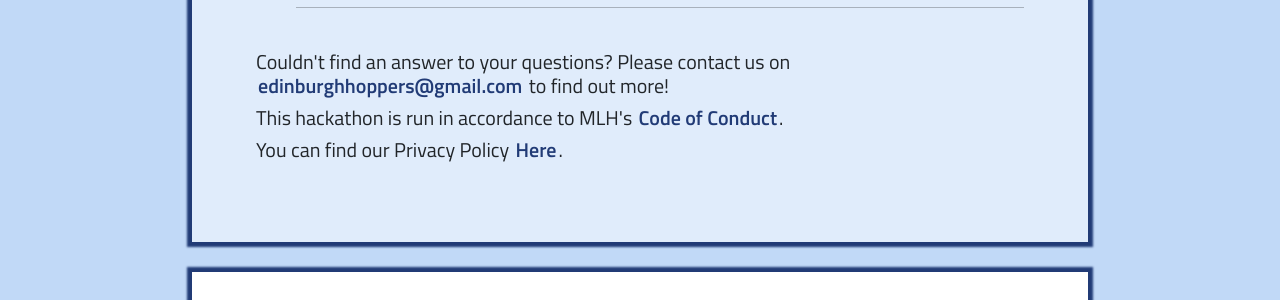
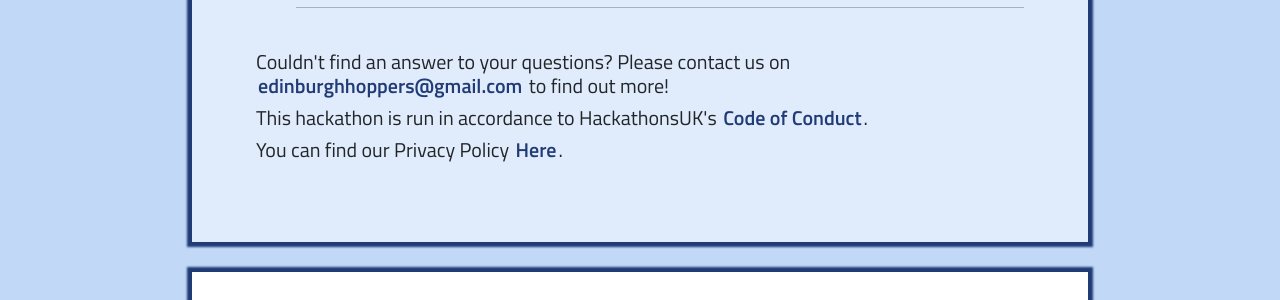
Before and after one commit to edinburgh-hoppers/adahack24, a Jekyll site: the page built from _pages/index.html, in a window 1280 px wide and 900 px high, scrolled down 3963 px. Shown: the part 391-691 px from the top of the window. Built offline with Jekyll 4.4.1, drawn with Linux system fonts in a browser that asks for light colours; nearby versions of some CDN libraries.

Commit message:
Changed to HackthonUK code of conduct

```diff
--- a/_includes/accordion.html
+++ b/_includes/accordion.html
@@ -76,7 +76,7 @@
             Couldn't find an answer to your questions? Please contact us on <a href="mailto:edinburghhoppers@gmail.com" target="_blank">edinburghhoppers@gmail.com</a> to find out more!
         </h5>
         <h5>
-            This hackathon is run in accordance to MLH's <a href="https://static.mlh.io/docs/mlh-code-of-conduct.pdf">Code of Conduct</a>.
+            This hackathon is run in accordance to HackathonsUK's <a href="https://assets.ctfassets.net/8qdadmww1gdd/5BgY4Ty3TIdtfisJAhRQFO/909f3f37b89f046cafbe001feacbf670/Code_of_Conduct.pdf"> Code of Conduct</a>.
         </h5>
         <h5>
             You can find our Privacy Policy <a href=https://docs.google.com/document/d/e/2PACX-1vRrL_lUd2H3yWSkdJgk2mYtdJggG0C6g8P3L-EFd2OhIvIiHNPs1qzUEH7vLF8RmYCsos466z9-7-HY/pub>Here</a>.
```
